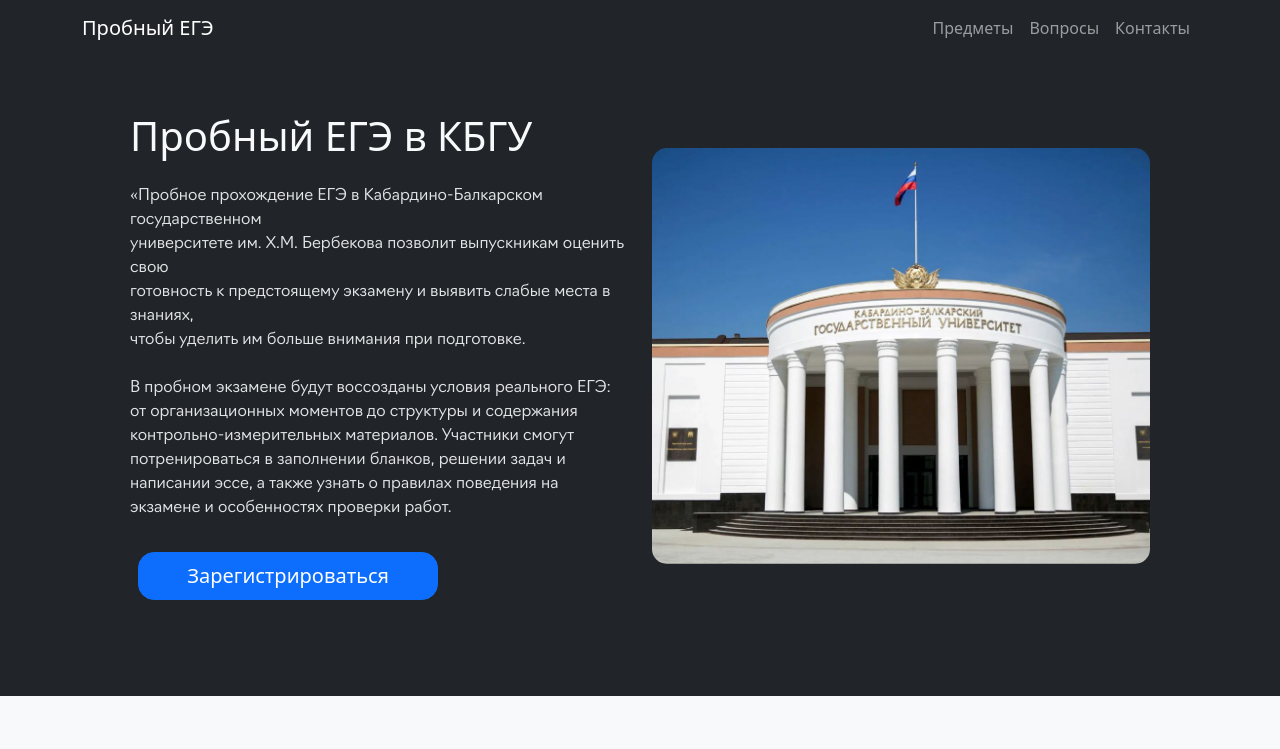
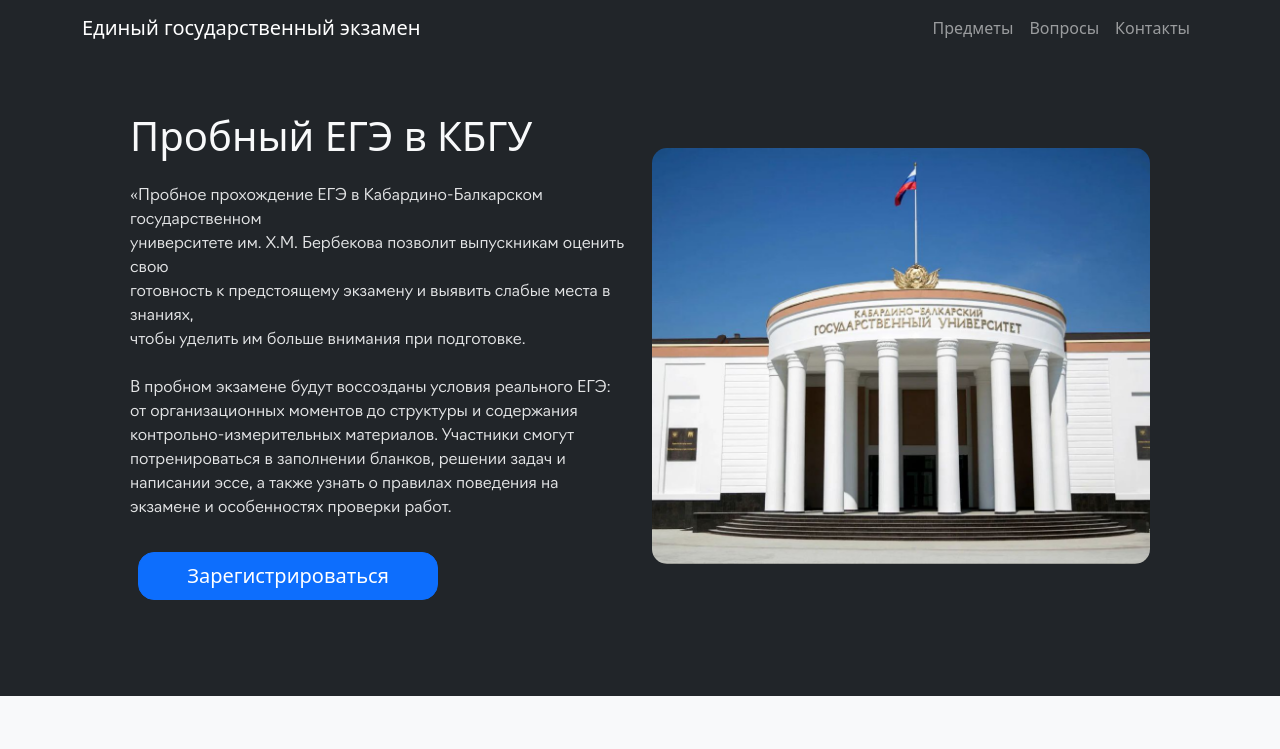
Before and after one commit to alenki/EGE-Trial-exam_website, a plain HTML site: page index.html in a window 1280 px wide. Shown: the top 749 px of the page. Drawn offline with nearby package versions, Linux system fonts and the light colour scheme.

Commit message:
small change

```diff
--- a/index.html
+++ b/index.html
@@ -27,7 +27,7 @@
     <!-- Navbar -->
     <nav class="navbar navbar-expand-lg bg-dark navbar-dark fixed-top">
         <div class="container">
-            <a href="#" class="navbar-brand">Пробный ЕГЭ</a>
+            <a href="#" class="navbar-brand">Единый государственный экзамен</a>
 
             <button class="navbar-toggler" type="button" data-bs-toggle="collapse" data-bs-target="#navmenu">
                 <span class="navbar-toggler-icon"></span>
```
Also changed, not shown: 1 other file.
